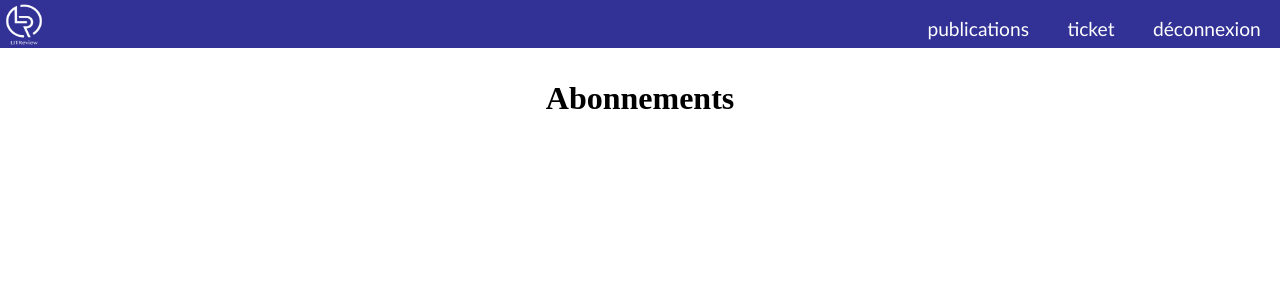
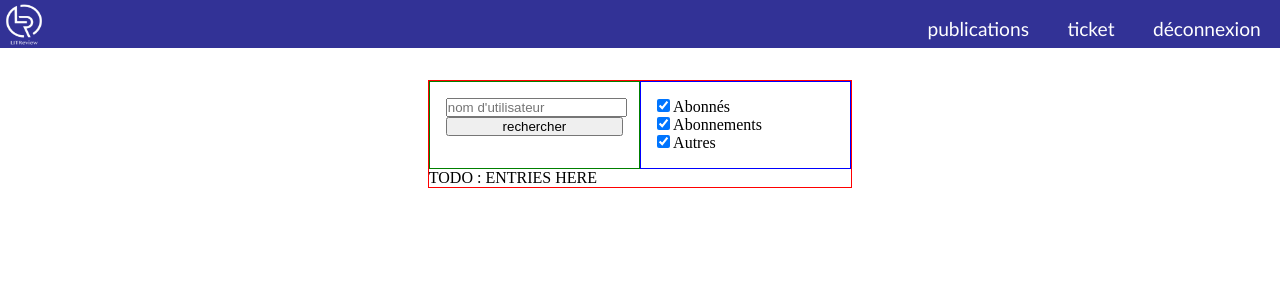
Before and after one commit to evrard1301/lit-review, a Django app: page /social/ in a window 1280 px wide. Shown: the top 300 px of the page. Run offline with Django 4.2, Linux system fonts and the light colour scheme; a user stored in the database is signed in; style sheets or scripts are compiled from the project's sources; some libraries are stand-ins or nearby versions.

Commit message:
Add: updated form scss.

```diff
--- a/litreview/assets/styles/layout/_forms.scss
+++ b/litreview/assets/styles/layout/_forms.scss
@@ -2,7 +2,7 @@ errorlist {
     color: red;
 }
 
-form {
+.centered_form {
     display: flex;
     flex-direction: column;
     width: 75%;
--- a/litreview/assets/styles/pages/_social.scss
+++ b/litreview/assets/styles/pages/_social.scss
@@ -1,6 +1,54 @@
 .social_page {
+
     h1 {
 	margin: 1em;
 	text-align: center;
     }
+
+    .social {
+	display: block;
+	margin: auto;
+	margin-top: 2em;
+	width: 33%;
+	border: 1px solid red;
+
+	&__header {
+	    display: flex;
+	    flex-direction: row;
+
+	    &__search {
+		padding: 1em;
+		input[type="text"] {
+		    width: 100%;
+		}
+
+		input[type="submit"] {
+		    width: 100%;
+		}
+
+		width: 50%;
+		border: 1px solid green;
+	    }
+
+	    &__filters {
+		display: flex;
+		flex-direction: column;
+		width: 50%;
+		padding: 1em;
+		border: 1px solid blue;
+	    }
+	}
+
+	&__body {
+	    ul {
+		list-style: none;
+
+		li {
+		    .social__body__name {
+
+		    }
+		}
+	    }
+	}
+    }
 }
--- a/litreview/authentication/templates/authentication/signup.html
+++ b/litreview/authentication/templates/authentication/signup.html
@@ -5,7 +5,8 @@
   <div class="signup_page">
     <h1>Nouveau compte</h1>
 
-    <form method="post">
+    <form class="centered_form"
+	  method="post">
       {% csrf_token %}
       {% include 'form.html' with form=form %}
       <input type="submit" value="S'inscrire" />
--- a/litreview/home/templates/home/social.html
+++ b/litreview/home/templates/home/social.html
@@ -2,7 +2,31 @@
 
 {% block body %}
   <div class="social_page">
-    <h1>Abonnements</h1>
+
+    <div class="social">
+      <form class="social__form" method="post">
+	{% csrf_token %}
+	<div class="social__header">
+	  <div class="social__header__search">
+	    <input type="text" placeholder="nom d'utilisateur"/>
+	    <input type="submit" value="rechercher"/>
+	  </div>
+	  <div class="social__header__filters">
+	    <div><input type="checkbox" checked/> <label>Abonnés</label></div>
+	    <div><input type="checkbox" checked/> <label>Abonnements</label></div>
+	    <div><input type="checkbox" checked/> <label>Autres</label></div>
+	  </div>
+	</div>
+      </form>
+
+      <div class="social__body">
+	<ul>
+	  <li>
+	    TODO : ENTRIES HERE
+	  </li>
+	</ul>
+      </div>
+    </div>
 
 
   </div>
--- a/litreview/publication/templates/publication/create_ticket.html
+++ b/litreview/publication/templates/publication/create_ticket.html
@@ -4,7 +4,9 @@
   <div class="ticket_page">
     <h1>Nouveau Ticket</h1>
 
-    <form method="post" encType="multipart/form-data">
+    <form class="centered_form"
+	  method="post"
+	  encType="multipart/form-data">
       {% csrf_token %}
       {% include 'form.html' with form=form %}
       <input type="submit" value="Créer un ticket"/>
--- a/litreview/publication/templates/publication/edit_review.html
+++ b/litreview/publication/templates/publication/edit_review.html
@@ -5,7 +5,8 @@
   <div class="edit_review_page">
     <h1>Modifier ma critique</h1>
 
-    <form method="post">
+    <form class="centered_form"
+	  method="post">
       {% if error %}
 	<div class="error-panel">
 	  <div class="error-panel__body">
--- a/litreview/publication/templates/publication/edit_ticket.html
+++ b/litreview/publication/templates/publication/edit_ticket.html
@@ -4,7 +4,9 @@
 {% block body %}
   <div class="edit_ticket_page">
     <h1>Modifier mon ticket</h1>
-    <form method="post" encType="multipart/form-data">
+    <form class="centered_form"
+	  method="post"
+	  encType="multipart/form-data">
       {% csrf_token %}
       {% if error %}
 	<div class="error-panel">
--- a/litreview/publication/templates/publication/full_review.html
+++ b/litreview/publication/templates/publication/full_review.html
@@ -4,7 +4,8 @@
   <div class="full_review_page">
     <h1>Publier une critique</h1>
 
-    <form method="post">
+    <form class="centered_form"
+	  method="post">
       {% csrf_token %}
       <h2>Ticket</h2>
       {% include 'form.html' with form=ticket_form %}
--- a/litreview/templates/form.html
+++ b/litreview/templates/form.html
@@ -24,4 +24,4 @@
       <td class="form__group__field">{{field}}</td>
     </tr>
   {% endfor %}
-  <table>
+</table>
```
Also changed, not shown: litreview/authentication/templates/authentication/login.html (+6 -5 lines), litreview/db.sqlite3.
